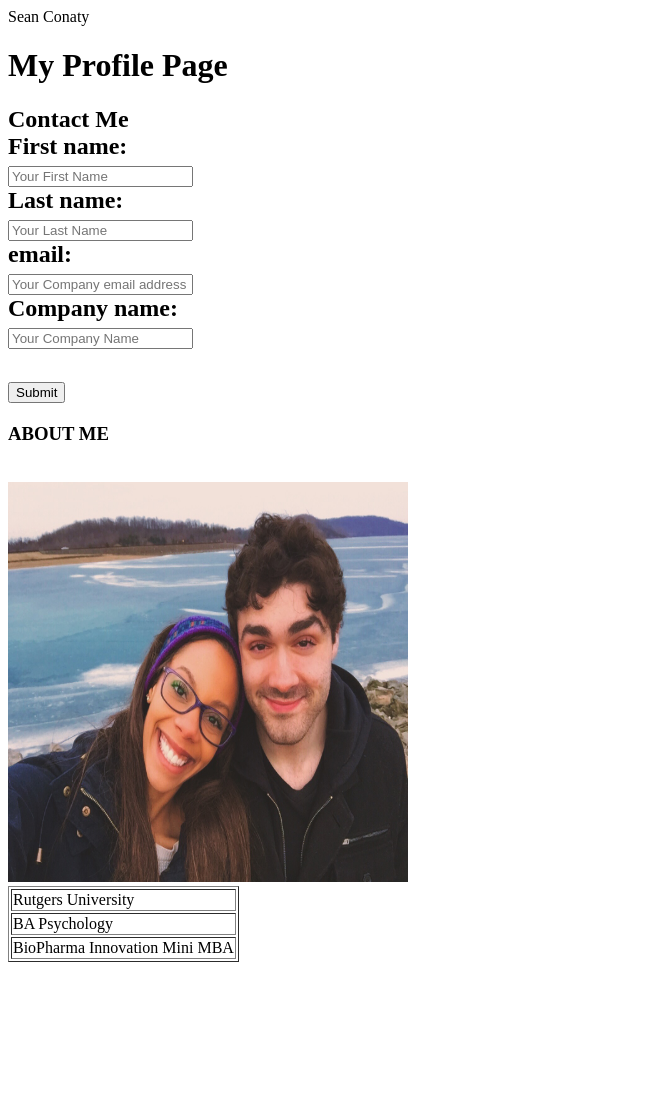
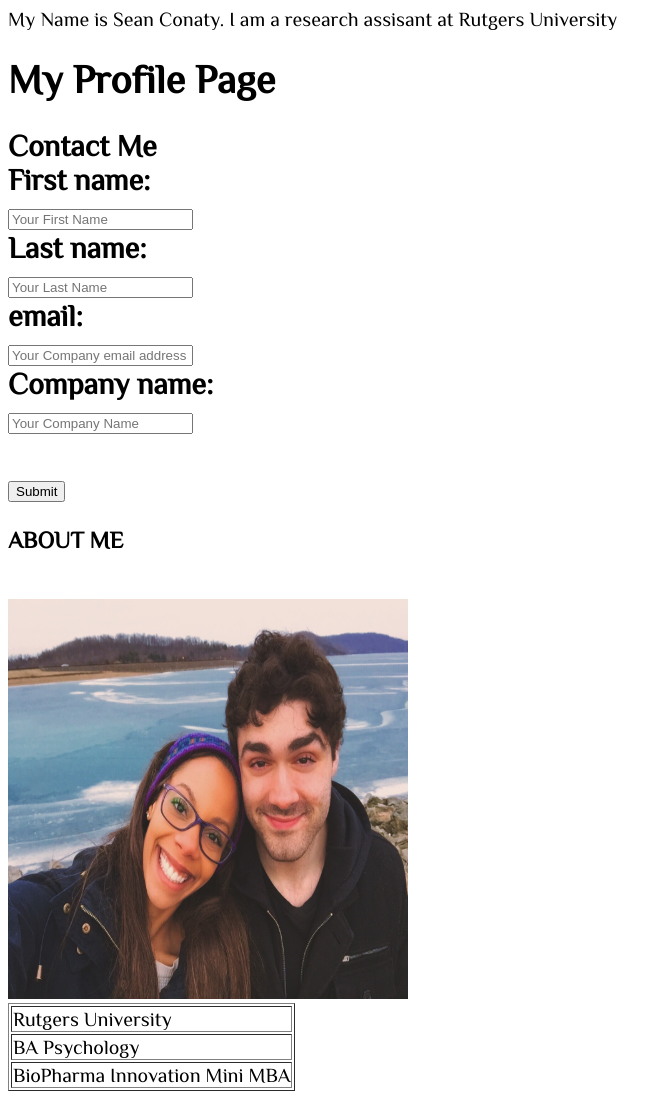
Before and after one commit to anxiolydiot/RCBportfolio_seanconaty, a PHP site: page /portfolio.html in a window 1280 px wide. Shown: the whole page, without its empty margins (0-671 px from the left). Before the commit the page ends 962 px from the top, so only its background shows below. Run offline with PHP 8.4, Linux system fonts and the light colour scheme.

Commit message:
fonts and index

```diff
--- a/index.php
+++ b/index.php
@@ -1 +1 @@
-<?php include_once("home.html"); ?>
+<?php include_once("portfolio.html"); ?>
--- a/portfolio.html
+++ b/portfolio.html
@@ -1,6 +1,21 @@
 <!DOCTYPE html>
 <html>
-<head> Sean Conaty <head>
+<head>
+    <link href='https://fonts.googleapis.com/css?family=Philosopher' rel='stylesheet' type='text/css'>
+    <style>
+      body {
+        font-family: 'Philosopher', serif;
+        font-size: 20px;
+      }
+    </style>
+  </head>
+<body>
+
+My Name is Sean Conaty. I am a research assisant at Rutgers University
+
+</body>
+
+
 <h1> My Profile Page <h1>
 <h2> Contact Me <br>
 <form>
@@ -22,8 +37,6 @@
 <h3> ABOUT ME </h3>
  <br> <img src="pic.JPG" alt="pic" height="400" width="400">
 
-<title></title>
-</head>
 
 
 <table border="1">
@@ -33,16 +46,11 @@
 		<td> BA Psychology </td>
 	<tr>
 		<td> BioPharma Innovation Mini MBA </td>
+<br>
 
 
 
 
-<body>
-
-
-
-
-</body>
 
 
 </html>
```
Also changed, not shown: 1 other file.
